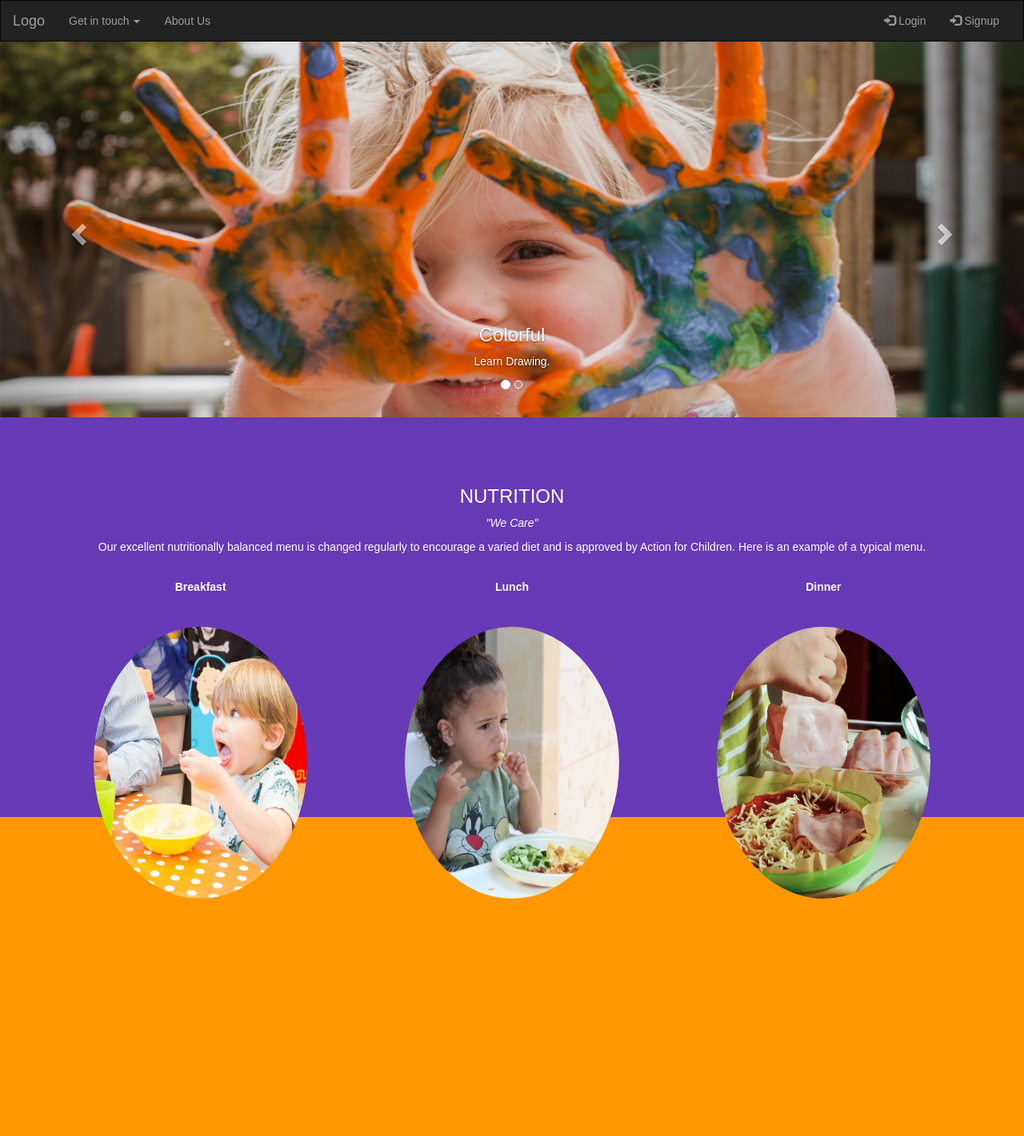
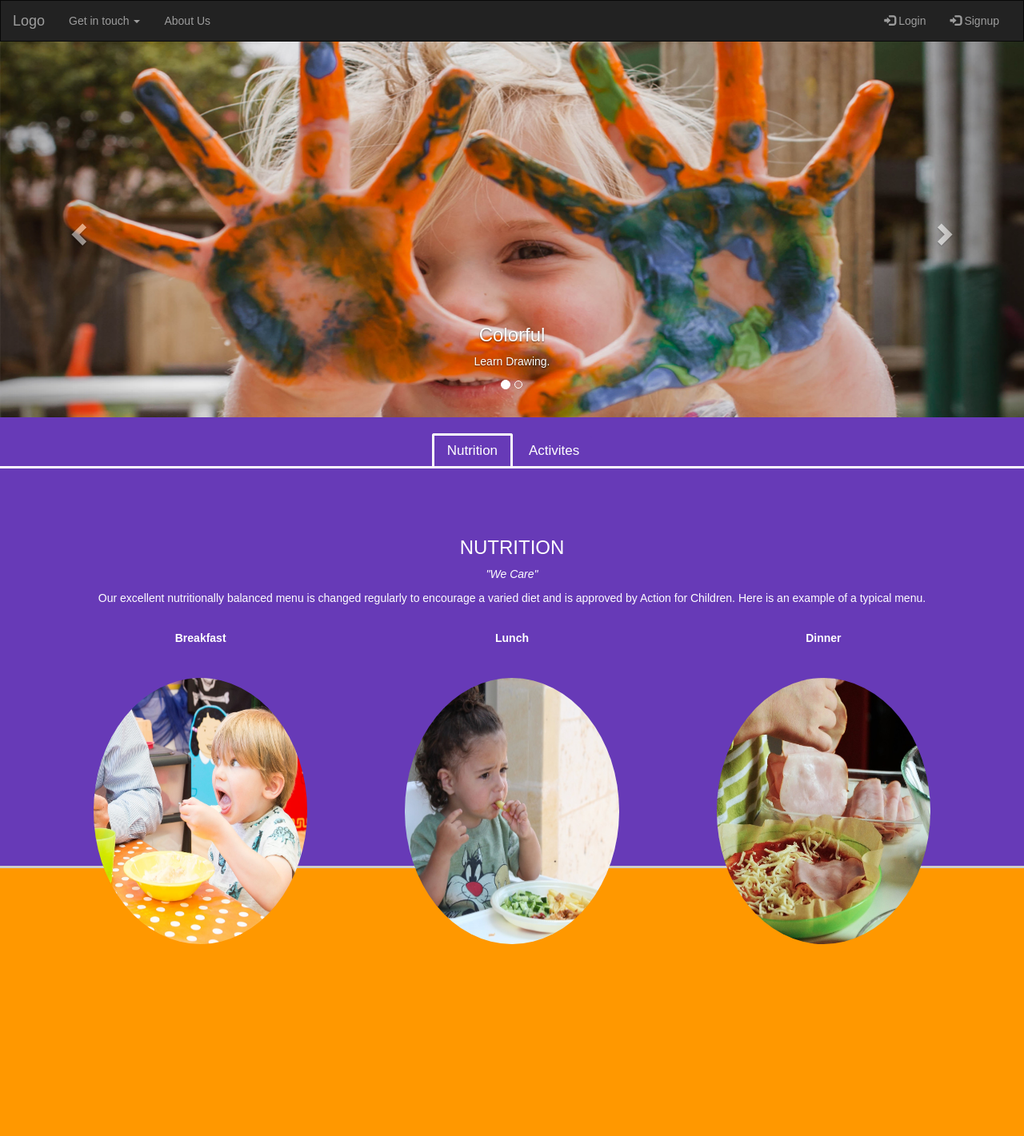
Before and after one commit to OAtef/NurseryProject, a PHP site: page /welcomePage.php in a window 1280 px wide; the page is wider, and only the part inside the window is pictured. Shown: the top 1421 px of that part at 80% size. Run offline with PHP 8.4, Linux system fonts and the light colour scheme; some libraries are stand-ins or nearby versions.

Commit message:
updated in section2 added tab buttons for switching

```diff
--- a/css/welcomepage.css
+++ b/css/welcomepage.css
@@ -1,6 +1,51 @@
 body {
 	position: relative;
 	font-family: Arial, Helvetica, sans-serif;
+}
+
+/* Style the tab */
+.tab {
+    overflow: hidden;
+    background-color: #ffffff;
+    text-align: center;
+    border-bottom: 3px solid rgb(251, 251, 251);
+}
+
+/* Style the buttons inside the tab */
+.tab button {
+    background-color: inherit;
+    border: none;
+    outline: none;
+    cursor: pointer;
+    padding: 14px 16px;
+    transition: 0.3s;
+    font-size: 17px;
+    line-height: 1rem;
+    border-top-left-radius: 3px;
+    border-top-right-radius: 3px;
+}
+
+/* Change background color of buttons on hover */
+.tab button:hover {
+    background-color: #ddd;
+}
+
+/* Create an active/current tablink class */
+.tab button.active {
+	border-top: 3px solid rgb(251, 251, 251);
+	border-left: 3px solid rgb(251, 251, 251);
+	border-right: 3px solid rgb(251, 251, 251);
+	/* background-color: rgb(163, 61, 14);  */
+
+  color: #ffffff;
+}
+
+/* Style the tab content */
+.tabcontent {
+    display: none;
+    padding: 6px 12px;
+    border-bottom: 3px solid #ccc;
+    border-top: none;
 }
 
 /* Navbar */
@@ -74,9 +119,16 @@ footer {	/* Add a gray background color and some padding to the footer */
   backface-visibility: hidden;
 }
 
-#section2 {
+#section1 {
+	padding-top:20px;
+	color: #fff;
+	background-color: #673ab7;
+}
+
+#section21, #section22{
 	padding-top:50px;
-	height:500px;color: #fff;
+	height:500px;
+	color: #fff;
 	background-color: #673ab7;
 }
 #section3 {
@@ -103,12 +155,7 @@ footer {	/* Add a gray background color and some padding to the footer */
 	color: #fff;
 	background-color: white;
 }
-#section1 {
-	padding-top:50px;
-	height:500px;
-	color: #fff;
-	background-color: #1E88E5;
-}
+
 
 .carousel-inner img {
 	width: 100%; /* Set width to 100% */
--- /dev/null
+++ b/js/welcomepage.js
@@ -0,0 +1,14 @@
+document.getElementById("btn1").click();
+function openCity(evt, cityName) {
+    var i, tabcontent, tablinks;
+    tabcontent = document.getElementsByClassName("tabcontent");
+    for (i = 0; i < tabcontent.length; i++) {
+        tabcontent[i].style.display = "none";
+    }
+    tablinks = document.getElementsByClassName("tablinks");
+    for (i = 0; i < tablinks.length; i++) {
+        tablinks[i].className = tablinks[i].className.replace(" active", "");
+    }
+    document.getElementById(cityName).style.display = "block";
+    evt.currentTarget.className += " active";
+}
--- a/welcomePage.php
+++ b/welcomePage.php
@@ -182,7 +182,12 @@
 		</div>
 
 
-		<div id="section2" class="container-fluid">
+		<div id="section1" class="tab">
+			<button class="tablinks" id="btn1" onclick="openCity(event, 'section21')">Nutrition</button>
+			<button class="tablinks" id="btn2" onclick="openCity(event, 'section22')">Activites</button>
+		</div>
+
+		<div id="section21" class="container-fluid tabcontent">
 			<div class="container text-center">
 				<h3>NUTRITION</h3>
 				<p><em>"We Care"</em></p>
@@ -239,6 +244,68 @@
 							<li>Melon  Pots</li>
 						</ul>
 				  </div>
+				</div>
+				</div>
+			</div>
+		</div>
+
+		<div id="section22" class="container-fluid tabcontent">
+			<div class="container text-center">
+				<h3>ACTIVITES</h3>
+				<p><em>"We Care"</em></p>
+				<p>Our excellent nutritionally balanced menu is changed regularly to encourage a varied diet and is approved by Action for Children.
+				Here is an example of a typical menu.</p>
+				<br>
+				<div class="row">
+					<div class="col-sm-4">
+						<p class="text-center"><strong>Breakfast</strong></p><br>
+						<a href="#demo" data-toggle="collapse">
+						<img src="img\breakfast.jpg" class="img-circle person" alt="Random Name" width="255" height="255">
+						</a>
+						<div id="demo" class="collapse">
+						<p>Low Sugar / Wholewheat Cereals with Milk Porridge</p>
+						<p>Wholemeal Bread/Toast/English Muffins Seasonal Fresh Fruit</p>
+						<p>Whole Milk or Water</p>
+						</div>
+					</div>
+					<div class="col-sm-4">
+						<p class="text-center" ><strong>Lunch</strong></p><br>
+						<a href="#demo2" data-toggle="collapse">
+						<img src="img\Lunch.jpg" class="img-circle person" alt="Random Name" width="255" height="255">
+						</a>
+						<div id="demo2" class="collapse">
+							<ul style="list-style-type:none">
+								<li>Vegetarian Moussaka with Garlic Bread</li>
+								<li>Homemade Ocean Fish Pie with Mixed Vegetables</li>
+								<li>Winter Vegetable Pie with Broccoli </li>
+								<li>Beef,Vegetable &amp; Bean Casserole with Couscous</li>
+								<li>Roast Quorn with Yorkshire Pudding  Seasonal Vegetables and Vegetarian Gravy</li>
+								<li>Apple &amp; Chicken Curry with Rice</li>
+								<li>Lentil Curry &amp; Rice</li>
+								<li>Rosemary Lamb &amp; Vegetable Hot Pot</li>
+								<li>Quorn Hot Pot with Winter Vegetables</li>
+							</ul>
+						</div>
+					</div>
+					<div class="col-sm-4">
+					<p class="text-center"><strong>Dinner</strong></p><br>
+					<a href="#demo3" data-toggle="collapse">
+					<img src="img\Dinner.jpg" class="img-circle person" alt="Random Name" width="255" height="255">
+					</a>
+					<div id="demo3" class="collapse">
+						<ul style="list-style-type:none">
+							<li>Chicken or Quorn Ratatouille &amp; Couscous</li>
+							<li>Winter Fruit Smoothie</li>
+							<li>Salmon &amp; Chive Filled Potato Boats</li>
+							<li>Apricot Biscuits</li>
+							<li>Chicken or Quorn Ratatouille &amp; Couscous</li>
+							<li>Fruit Shortbread</li>
+							<li>Salmon &amp; Chive Filled Potato Boats</li>
+							<li>Mandarin Sponge Fingers </li>
+							<li>Chicken or Quorn Ratatouille &amp; Couscous</li>
+							<li>Melon  Pots</li>
+						</ul>
+					</div>
 				</div>
 				</div>
 			</div>
@@ -424,5 +491,6 @@
 			</div>
 		</footer>
 		<script type="text/javascript" src="js\login.js"></script>
+		<script type="text/javascript" src="js\welcomepage.js"></script>
 	</body>
 </html>
```
